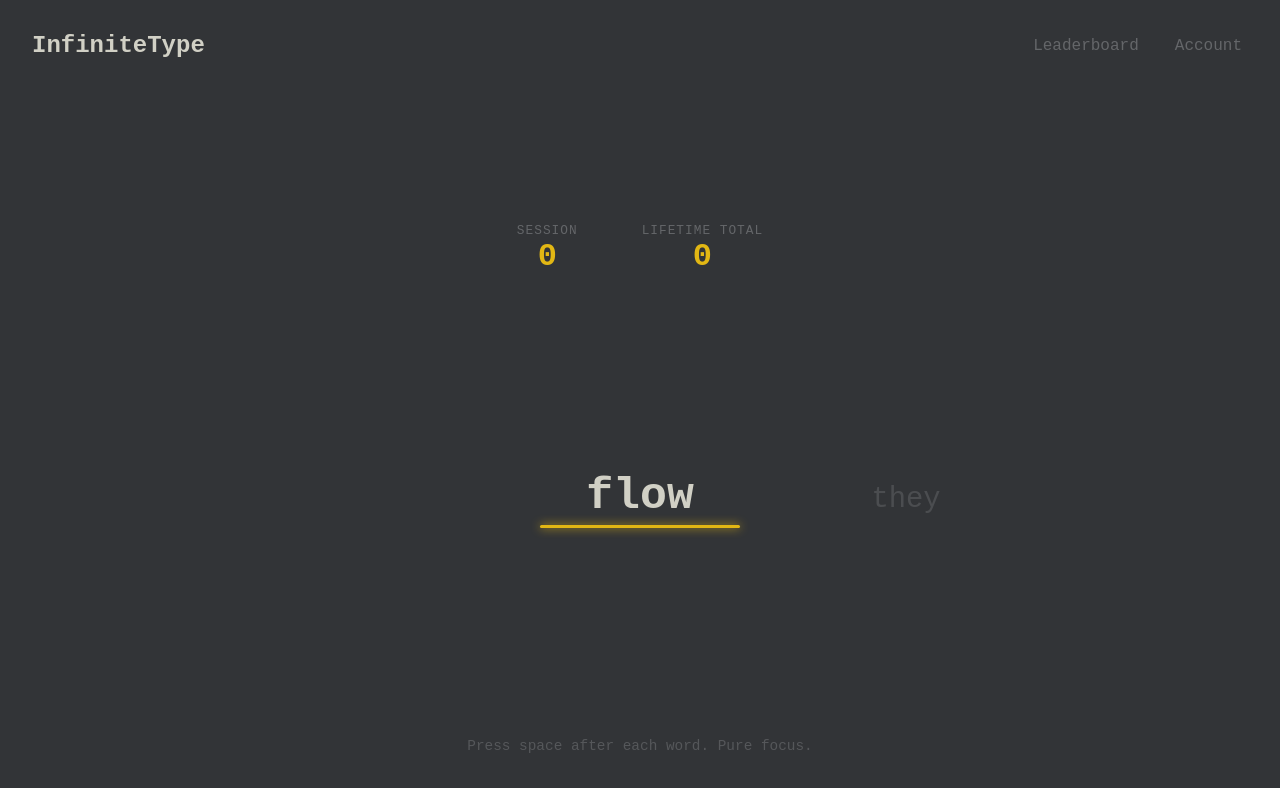
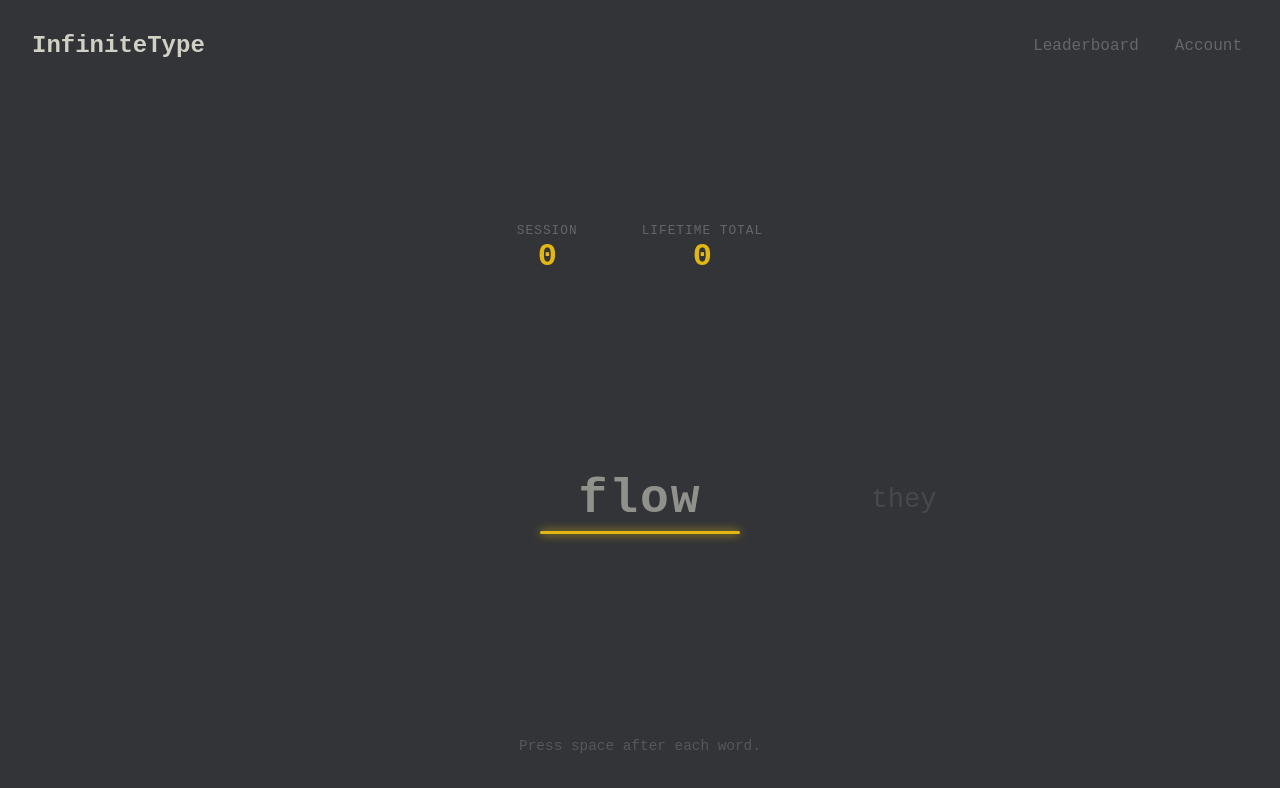
Before and after one commit to jake2255/InfiniteType, a React (Vite) app in the folder frontend/: page / in a window 1280 px wide. Shown: the top 788 px of the page. Built offline with nearby package versions, Linux system fonts and the light colour scheme.

Commit message:
updates to UI and seperated modals to seperate files

```diff
--- a/frontend/src/App.css
+++ b/frontend/src/App.css
@@ -170,13 +170,14 @@ body {
   margin-top: 1rem;
 }
 
-/* --- The Core Layout Changes --- */
 
+
+/* Symmetrical Wheel Layout */
 .wheel-container {
   display: flex;
   justify-content: center;
   align-items: center;
-  gap: 3rem;
+  gap: 4rem;
   width: 100%;
   max-width: 900px;
   height: 120px;
@@ -185,39 +186,62 @@ body {
 }
 
 .wheel-slot {
-  font-size: 2rem;
   font-family: 'Courier New', Courier, monospace;
-  transition: all 0.25s ease-in-out;
   text-align: center;
   min-width: 200px;
 }
 
-/* Faded Out Left Slot */
-.slot-previous {
+/* Unified style for both left and right side slots */
+.slot-side {
   color: var(--text-main);
-  opacity: 0.25;
-  transform: scale(0.8) translateX(-20px);
+  opacity: 0.4;
+  font-size: 2rem;
+  transform: scale(0.85);
+  transition: all 0.2s ease-in-out;
 }
 
-/* Focused Center Slot */
+/* Main Active Center Target */
 .slot-current {
-  color: var(--text-active);
-  font-size: 2.8rem;
+  font-size: 3rem;
   font-weight: bold;
+  transform: scale(1);
+  letter-spacing: 2px;
+  display: flex;
+  justify-content: center;
   position: relative;
-  display: inline-block;
-  transform: scale(1);
 }
 
 .underline-glow {
+  position: absolute;
+  bottom: -8px;
+  left: 0;
   height: 3px;
   background-color: var(--accent-color);
   width: 100%;
-  margin-top: 4px;
   box-shadow: 0px 0px 10px var(--accent-color);
   border-radius: 2px;
 }
 
+/* Character Highlights */
+.char {
+  transition: color 0.1s ease;
+}
+
+.char.untyped {
+  color: var(--text-active);
+  opacity: 0.6;
+}
+
+.char.correct {
+  color: #ffffff;
+  text-shadow: 0 0 8px rgba(255, 255, 255, 0.4);
+  opacity: 1;
+}
+
+.char.incorrect {
+  color: #ca4754;
+  opacity: 1;
+}
 /* Waiting Right Slot */
 .slot-next {
   color: var(--text-main);
--- a/frontend/src/App.jsx
+++ b/frontend/src/App.jsx
@@ -1,4 +1,6 @@
 import { useState, useEffect, useRef } from 'react';
+import LeaderboardModal from './components/LeaderboardModal';
+import AccountModal from './components/AccountModal';
 import './App.css';
 
 const WORD_POOL = [
@@ -45,16 +47,28 @@ function App() {
 
             setUserInput('');
         } else {
+            if (value.length <= (wordQueue[0]?.length || 0)) {
                 setUserInput(value);
+            }
         }
     };
 
     const focusInput = () => {
-    inputRef.current?.focus();
+        if (!activeModal) inputRef.current?.focus();
     };
 
     const currentWord = wordQueue[0] || '';
     const nextWord = wordQueue[1] || '';
+
+    const renderLetters = () => {
+        return currentWord.split('').map((letter, index) => {
+            let charClass = "char";
+            if (index >= userInput.length) charClass += " untyped";
+            else if (userInput[index] === letter) charClass += " correct";
+            else charClass += " incorrect";
+            return <span key={index} className={charClass}>{letter}</span>;
+        });
+    };
 
     return (
         <div className="app-container" onClick={focusInput}>
@@ -80,7 +94,7 @@ function App() {
                 </div>
             </div>
 
-      {/* --- Main Typing Area (The Wheel Setup) --- */}
+            {/* --- Main Typing Area --- */}
             <main className="typing-area">
                 <input
                     ref={inputRef}
@@ -91,47 +105,31 @@ function App() {
                     autoFocus
                 />
 
-        {/* The Scrolling Wheel Track */}
                 <div className="wheel-container">
-          <div className="wheel-slot slot-previous">{previousWord}</div>
+                    <div className="wheel-slot slot-side">{previousWord}</div>
                     <div className="wheel-slot slot-current">
-            {currentWord}
+                        {renderLetters()}
                         <div className="underline-glow"></div>
                     </div>
-          <div className="wheel-slot slot-next">{nextWord}</div>
+                    <div className="wheel-slot slot-side">{nextWord}</div>
                 </div>
             </main>
 
-      {/* --- Footer Hint --- */}
+            {/* --- Footer --- */}
             <footer className="game-footer">
-        <p>Press space after each word. Pure focus.</p>
+                <p>Press space after each word.</p>
             </footer>
 
-      {/* --- Pop-up Modals Overlay --- */}
-      {activeModal && (
-        <div className="modal-overlay" onClick={() => setActiveModal(null)}>
-          <div className="modal-content" onClick={(e) => e.stopPropagation()}>
-            <button className="close-btn" onClick={() => setActiveModal(null)}>&times;</button>
-            {activeModal === 'leaderboard' && (
-              <div>
-                <h2>Global Leaderboard</h2>
-                <ol className="modal-list">
-                  <li>Wordsmith_99 - 142,000 words</li>
-                  <li>TypeRacerX - 98,500 words</li>
-                  <li>CoffeeCoder - 45,210 words</li>
-                </ol>
-              </div>
-            )}
-            {activeModal === 'account' && (
-              <div>
-                <h2>Your Account Profile</h2>
-                <p>Status: Guest Player</p>
-                <button className="auth-btn">Sign Up to Save Progress</button>
-              </div>
-            )}
-          </div>
-        </div>
-      )}
+            {/* --- Modular Modals --- */}
+            <LeaderboardModal
+                isOpen={activeModal === 'leaderboard'}
+                onClose={() => setActiveModal(null)}
+            />
+
+            <AccountModal
+                isOpen={activeModal === 'account'}
+                onClose={() => setActiveModal(null)}
+            />
 
         </div>
     );
--- /dev/null
+++ b/frontend/src/components/AccountModal.jsx
@@ -0,0 +1,20 @@
+import React from 'react';
+
+function AccountModal({ isOpen, onClose }) {
+    if (!isOpen) return null;
+
+    return (
+        <div className="modal-overlay" onClick={onClose}>
+            <div className="modal-content" onClick={(e) => e.stopPropagation()}>
+                <button className="close-btn" onClick={onClose}>&times;</button>
+                <div>
+                    <h2>Your Account Profile</h2>
+                    <p>Status: Guest Player</p>
+                    <button className="auth-btn">Sign Up to Save Progress</button>
+                </div>
+            </div>
+        </div>
+    );
+}
+
+export default AccountModal;
--- /dev/null
+++ b/frontend/src/components/LeaderboardModal.jsx
@@ -0,0 +1,23 @@
+import React from 'react';
+
+function LeaderboardModal({ isOpen, onClose }) {
+    if (!isOpen) return null;
+
+    return (
+        <div className="modal-overlay" onClick={onClose}>
+            <div className="modal-content" onClick={(e) => e.stopPropagation()}>
+                <button className="close-btn" onClick={onClose}>&times;</button>
+                <div>
+                    <h2>Global Leaderboard</h2>
+                    <ol className="modal-list">
+                        <li>Wordsmith_99 - 142,000 words</li>
+                        <li>TypeRacerX - 98,500 words</li>
+                        <li>CoffeeCoder - 45,210 words</li>
+                    </ol>
+                </div>
+            </div>
+        </div>
+    );
+}
+
+export default LeaderboardModal;
```
Also changed, not shown: 1 other file (tests, documents, lock files or other folders). Lines whose indentation alone changed are shown as unchanged.
